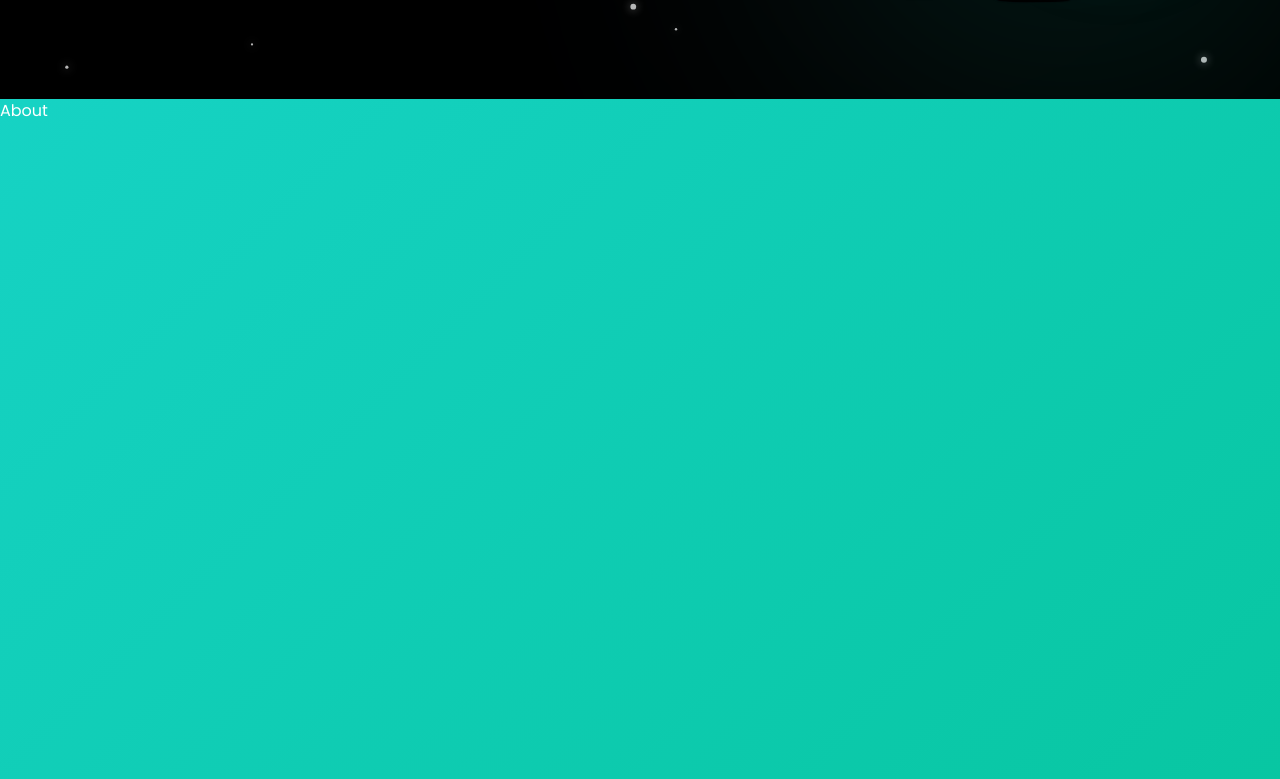
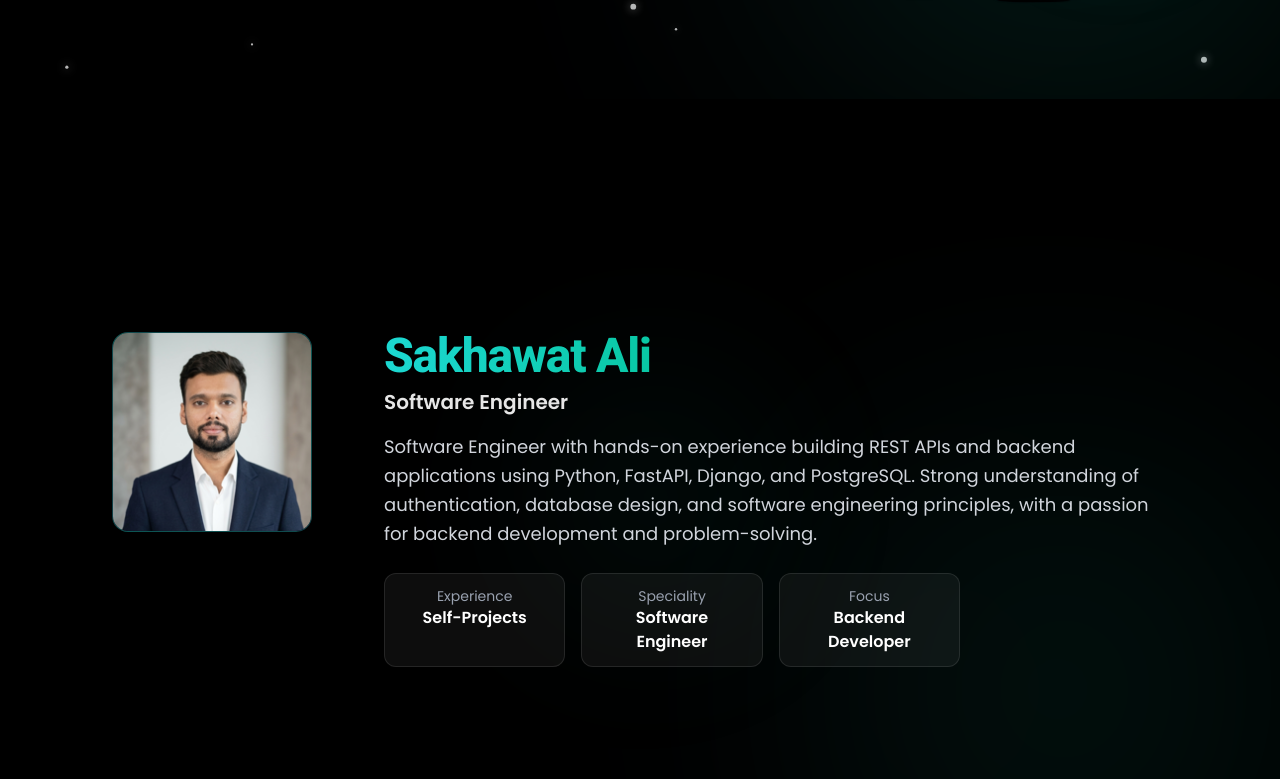
Before and after one commit to msakhawatali/portfolio_with_react.js, a React (Vite) app: page / in a window 1280 px wide. Shown: the part 701-1480 px from the top of the page. Built offline with nearby package versions, Linux system fonts and the light colour scheme; a web font is replaced by a local one.

Commit message:
adout section is continue

```diff
--- a/src/components/ParticlesBackground.jsx
+++ b/src/components/ParticlesBackground.jsx
@@ -76,7 +76,7 @@
       return (
     <canvas
     ref={canvasRef}
-      className="fixed top-0 left-0 w-full h-full pointer-events-none z-0"
+      className="absolute top-0 left-0 w-full h-full pointer-events-none z-0"
       >
 
     </canvas>
--- a/src/sections/About.jsx
+++ b/src/sections/About.jsx
@@ -1,11 +1,69 @@
-import React from 'react'
+import { motion } from "framer-motion"
+import p from "../assets/p.png"
+import { div, label } from "framer-motion/client"
 
-const IntroAnimation = () => {
-  return (
-    <div className='w-full h-screen'>
-      About
-    </div>
+export default function About(){
+  const stats = [
+    {label : "Experience" , value : "Self-Projects"},
+    {label : "Speciality" , value : "Software Engineer"},
+    {label : "Focus" , value : "Backend Developer"},
+  ];
+
+  const glows =[
+    "-top-10 -left-10 w-[360px] opacity-20 blur-[120px]",
+    "bottom-0 right-10 w-[420px] h-[420px] opacity-15 blur-[140px] delay-300",
+    "top-1/2 left-1/2 -translate-x-1/2 -translate-y-1/2 w-[220px] h-[220px] opacity-10 blur-[100px]",
+  ]
+  return(
+    <section id="about"
+    className="min-h-screen w-full flex items-center justify-center relative bg-black text-white overflow-hidden">
+      <div className="absolute inset-0 pointer-events-none">
+        {glows.map((c,i) => (
+          <div key={i} className={`absolute rounded-full bg-gradient-to-r from-[#302b63] via-[#00bf8f] to-[#1cd8d2] animate-pulse ${c}`} />
+        ))}
+      </div>
+      <div className="relative z-10 max-w-6xl w-full mx-auto px-6 md:px-10 lg:px-12 py-20 flex flex-col gap-12 ">
+        <motion.div className="flex flex-col md:flex-row items-center md:items-stretch gap-6 md:gap-10"
+        initial={{opacity:0, y:24}}
+        whileInView={{opacity:1, y:0}}
+        transition={{duration:0.6}}
+        viewport={{once:true, amount:0.4}}
+        >
+          <motion.div className="relative w-[160px] h-[160px] md:w-[200px] md:h-[200px]
+          rounded-2xl overflow-hidden shadow-2xl bg-gradient-to-br from-[#1cd8d2]/20 to-[#302b63]/20 border border-[#1cd8d2]/25
+          ">
+            <img src={p} alt="profile" className="absolute inset-0"/>
+          </motion.div>
+
+          <div className="flex-1 flex flex-col justify-center text-center md:text-left md:pl-8">
+            <h2 className="text-4xl sm:text-5xl font-extrabold tracking-tight bg-clip-text text-transparent
+            bg-gradient-to-r from-[#1cd8d2] via-[#00bf8f] to-[#1cd8d2]
+            ">
+              Sakhawat Ali
+            </h2>
+            <p className="mt-2 text-lg sm:text-xl text-white/90 font-semibold">
+              Software Engineer
+            </p>
+            <p className="mt-4 text-gray-300 leading-relaxed text-base sm:text-lg max-w-2xl md:max-w-3xl">
+              Software Engineer with hands-on experience building REST APIs and backend applications using Python, FastAPI, Django, and PostgreSQL.
+              Strong understanding of authentication, database design, and software engineering principles, with a passion for backend development and problem-solving.
+            </p>
+            <div className="mt-6 grid grid-cols-2 sm:grid-cols-3 sm:gap-4 max-w-xl">
+              {stats.map((item, i) => (
+                <motion.div key={i} className="rounded-xl border border-white/10 bg-white/5 px-4 py-3 text-center"
+                initial={{opacity:0, y:10}}
+                whileInView={{opacity:1, y:0}}
+                transition={{delay:0.5*i, duration:0.4}}
+                viewport={{once:true, amount:0.3}}
+                >
+                  <div className="text-sm text-gray-400">{item.label}</div>
+                  <div className="text-base font-semibold">{item.value}</div>
+                </motion.div>
+              ))}
+            </div>
+          </div>
+        </motion.div>
+      </div>
+    </section>
   )
 }
-
-export default IntroAnimation
--- a/src/sections/Home.jsx
+++ b/src/sections/Home.jsx
@@ -103,7 +103,7 @@
           animate = {{opacity:1, y:0}}
           transition = {{duration:1}}
           >
-            Hello i'm
+            Hello, i'm
             <br />
             <span className="text-white font-bold text-5xl sm:text-6xl md:text-7xl lg:text-8xl lg:whitespace-nowrap">
               Sakhawat Ali
```
Also changed, not shown: src/assets/p.jpg (deleted), src/assets/p.png (added).
